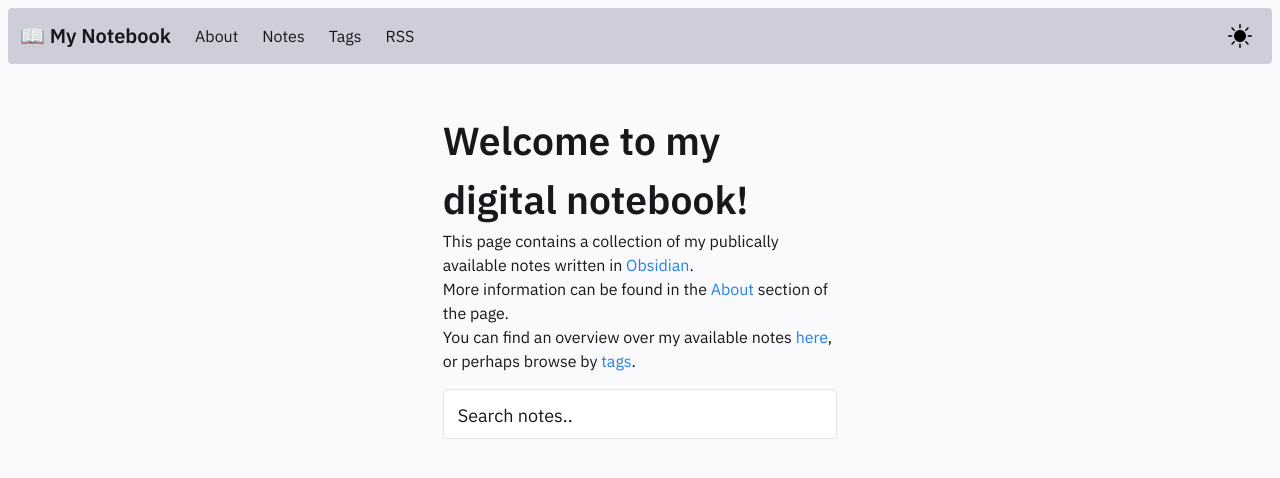
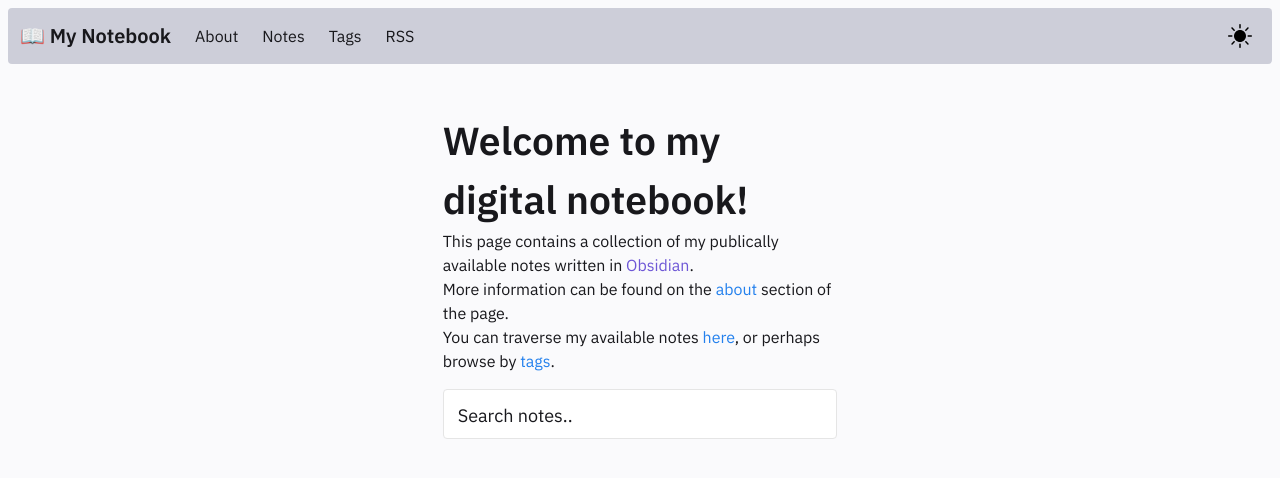
Before and after one commit to runarsf/garden, a Jekyll site: the page built from pages/index.md, in a window 1280 px wide. Shown: the top 478 px of the page. Built offline with Jekyll 4.4.1, drawn with Linux system fonts in a browser that asks for light colours.

Commit message:
Descriptions

```diff
--- a/_includes/FeedContent.html
+++ b/_includes/FeedContent.html
@@ -1,4 +1,4 @@
 <div class="block">
     <h1>Welcome to my digital notebook!</h1>
-    <i>Here be notes</i> &mdash; use this page to search by keyword, or you can browse by <a href="../tags" style="color:var(--link);">tags</a>.
+    <i><strong>Here be notes</strong></i> &mdash; use this page to search by keyword, or you can browse by <a href="../tags" style="color:var(--link);">tags</a>.
 </div>
--- a/_includes/Homepage.html
+++ b/_includes/Homepage.html
@@ -1,9 +1,9 @@
 <div class="column is-4">
     <div class="block homeblock">
-    <h1>Welcome to my digital notebook!</h1>
-    This page contains a collection of my publically available notes written in <a href="https://obsidian.md" style="color:var(--link);">Obsidian</a>.</br>
-    More information can be found in the <a href="../about" style="color:var(--link);">About</a> section of the page.</br>
-    You can find an overview over my available notes <a href="../notes" style="color:var(--link);">here</a>, or perhaps browse by <a href="../tags" style="color:var(--link);">tags</a>.
+        <h1>Welcome to my digital notebook!</h1>
+        This page contains a collection of my publically available notes written in <a href="https://obsidian.md" style="color:#6e57d6;">Obsidian</a>.</br>
+        More information can be found on the <a href="../about" style="color:var(--link);">about</a> section of the page.</br>
+        You can traverse my available notes <a href="../notes" style="color:var(--link);">here</a>, or perhaps browse by <a href="../tags" style="color:var(--link);">tags</a>.
     </div>
     {%- include Feed.html -%}
 </div>
```
Also changed, not shown: pages/pass.html (renamed from pages/pass.md).
